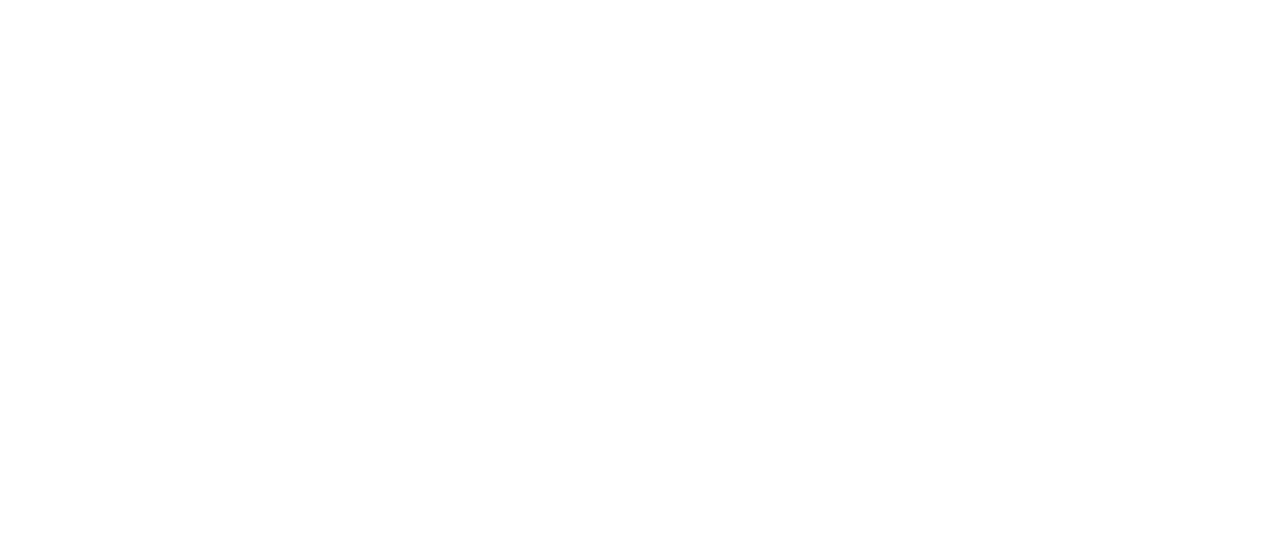
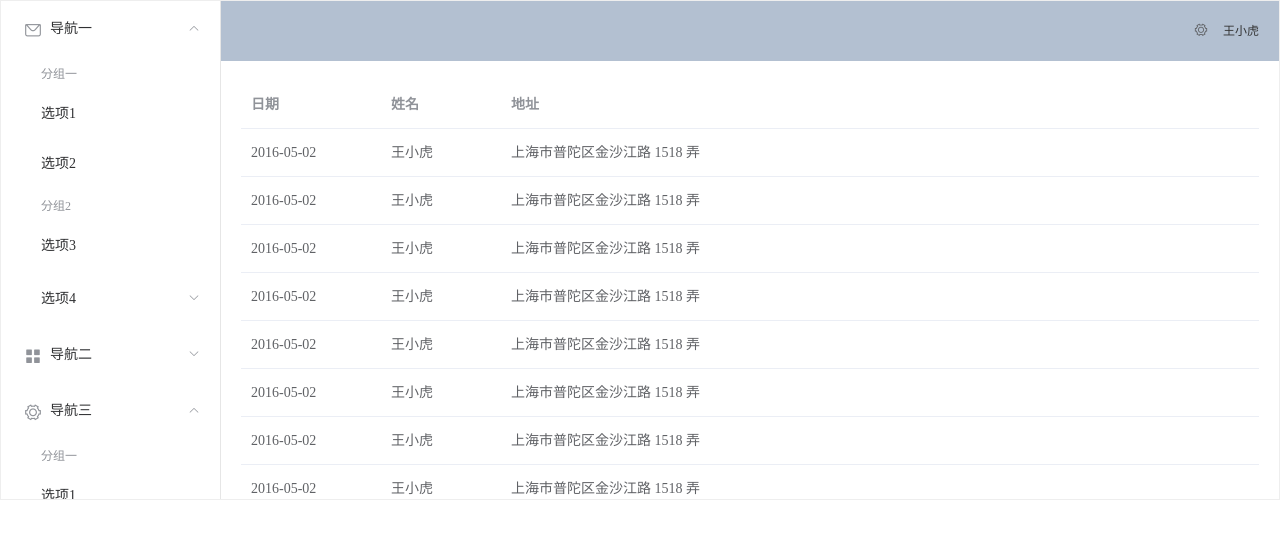
Before and after one commit to wanglf15/hm-toutiao-77, a Vue app: page /#/welcome in a window 1280 px wide. Shown: the top 538 px of the page. Built offline with nearby package versions, Linux system fonts and the light colour scheme.

Commit message:
登录完善

```diff
--- a/src/router/index.js
+++ b/src/router/index.js
@@ -2,11 +2,14 @@ import Vue from 'vue'
 import VueRouter from 'vue-router'
 
 import Login from '@/views/login'
+
+import Welcome from '@/views/welcome'
 Vue.use(VueRouter)
 const router = new VueRouter({
   // 路由规则配置
   routes: [
-    { path: '/login', name: 'login', component: Login }
+    { path: '/login', name: 'login', component: Login },
+    { path: '/welcome', name: 'welcome', component: Welcome }
   ]
 })
 export default router
--- a/src/views/login/index.vue
+++ b/src/views/login/index.vue
@@ -2,13 +2,24 @@
     <div class='container'>
         <el-card class="box-card">
             <img src="../../assets/images/logo_index.png" alt="">
+            <el-input class="ipt" v-model="input" placeholder="请输入手机号"></el-input>
+            <el-input class="ipt2" v-model="input1" placeholder="请输入验证码"></el-input>
+            <el-button>发送验证码</el-button>
+            <el-checkbox v-model="checked" class="cbx">同意该用户条款</el-checkbox>
+            <el-button type="primary" class="log" :disabled="!checked">登录</el-button>
         </el-card>
     </div>
 </template>
 
 <script>
 export default {
-
+  data () {
+    return {
+      input: '',
+      input1: '',
+      checked: false
+    }
+  }
 }
 </script>
 
@@ -32,5 +43,26 @@ export default {
         width: 200px;
         margin: 0 auto;
     }
+    .ipt {
+        width: 320px;
+        margin-left: 22px;
+        margin-top: 30px;
+    }
+    .ipt2 {
+        width: 200px;
+        margin-left: 22px;
+        margin-right: 10px;
+        margin-top: 30px;
+    }
+    .cbx {
+        display: block;
+        margin-top: 30px;
+        margin-left: 22px;
+    }
+    .log{
+        width: 320px;
+        margin-left: 22px;
+        margin-top: 20px;
+    }
 }
 </style>
--- /dev/null
+++ b/src/views/welcome.vue
@@ -0,0 +1,109 @@
+<template>
+    <el-container style="height: 500px; border: 1px solid #eee">
+  <el-aside width="220px" height="800px" style="background-color: rgb(238, 241, 246)">
+    <el-menu :default-openeds="['1', '3']">
+      <el-submenu index="1">
+        <template slot="title"><i class="el-icon-message"></i>导航一</template>
+        <el-menu-item-group>
+          <template slot="title">分组一</template>
+          <el-menu-item index="1-1">选项1</el-menu-item>
+          <el-menu-item index="1-2">选项2</el-menu-item>
+        </el-menu-item-group>
+        <el-menu-item-group title="分组2">
+          <el-menu-item index="1-3">选项3</el-menu-item>
+        </el-menu-item-group>
+        <el-submenu index="1-4">
+          <template slot="title">选项4</template>
+          <el-menu-item index="1-4-1">选项4-1</el-menu-item>
+        </el-submenu>
+      </el-submenu>
+      <el-submenu index="2">
+        <template slot="title"><i class="el-icon-menu"></i>导航二</template>
+        <el-menu-item-group>
+          <template slot="title">分组一</template>
+          <el-menu-item index="2-1">选项1</el-menu-item>
+          <el-menu-item index="2-2">选项2</el-menu-item>
+        </el-menu-item-group>
+        <el-menu-item-group title="分组2">
+          <el-menu-item index="2-3">选项3</el-menu-item>
+        </el-menu-item-group>
+        <el-submenu index="2-4">
+          <template slot="title">选项4</template>
+          <el-menu-item index="2-4-1">选项4-1</el-menu-item>
+        </el-submenu>
+      </el-submenu>
+      <el-submenu index="3">
+        <template slot="title"><i class="el-icon-setting"></i>导航三</template>
+        <el-menu-item-group>
+          <template slot="title">分组一</template>
+          <el-menu-item index="3-1">选项1</el-menu-item>
+          <el-menu-item index="3-2">选项2</el-menu-item>
+        </el-menu-item-group>
+        <el-menu-item-group title="分组2">
+          <el-menu-item index="3-3">选项3</el-menu-item>
+        </el-menu-item-group>
+        <el-submenu index="3-4">
+          <template slot="title">选项4</template>
+          <el-menu-item index="3-4-1">选项4-1</el-menu-item>
+        </el-submenu>
+      </el-submenu>
+    </el-menu>
+  </el-aside>
+
+  <el-container>
+    <el-header style="text-align: right; font-size: 12px">
+      <el-dropdown>
+        <i class="el-icon-setting" style="margin-right: 15px"></i>
+        <el-dropdown-menu slot="dropdown">
+          <el-dropdown-item>查看</el-dropdown-item>
+          <el-dropdown-item>新增</el-dropdown-item>
+          <el-dropdown-item>删除</el-dropdown-item>
+        </el-dropdown-menu>
+      </el-dropdown>
+      <span>王小虎</span>
+    </el-header>
+
+    <el-main>
+      <el-table :data="tableData">
+        <el-table-column prop="date" label="日期" width="140">
+        </el-table-column>
+        <el-table-column prop="name" label="姓名" width="120">
+        </el-table-column>
+        <el-table-column prop="address" label="地址">
+        </el-table-column>
+      </el-table>
+    </el-main>
+  </el-container>
+</el-container>
+</template>
+
+<script>
+export default {
+  data () {
+    const item = {
+      date: '2016-05-02',
+      name: '王小虎',
+      address: '上海市普陀区金沙江路 1518 弄'
+    }
+    return {
+      tableData: Array(20).fill(item)
+    }
+  }
+}
+</script>
+
+<style scoped lang='less'>
+.element{
+    height: 100%;
+}
+.el-header {
+    background-color: #B3C0D1;
+    color: #333;
+    line-height: 60px;
+  }
+
+  .el-aside {
+    color: #333;
+  }
+
+</style>
```
Also changed, not shown: src/style/index.less (line endings or trailing spaces).
